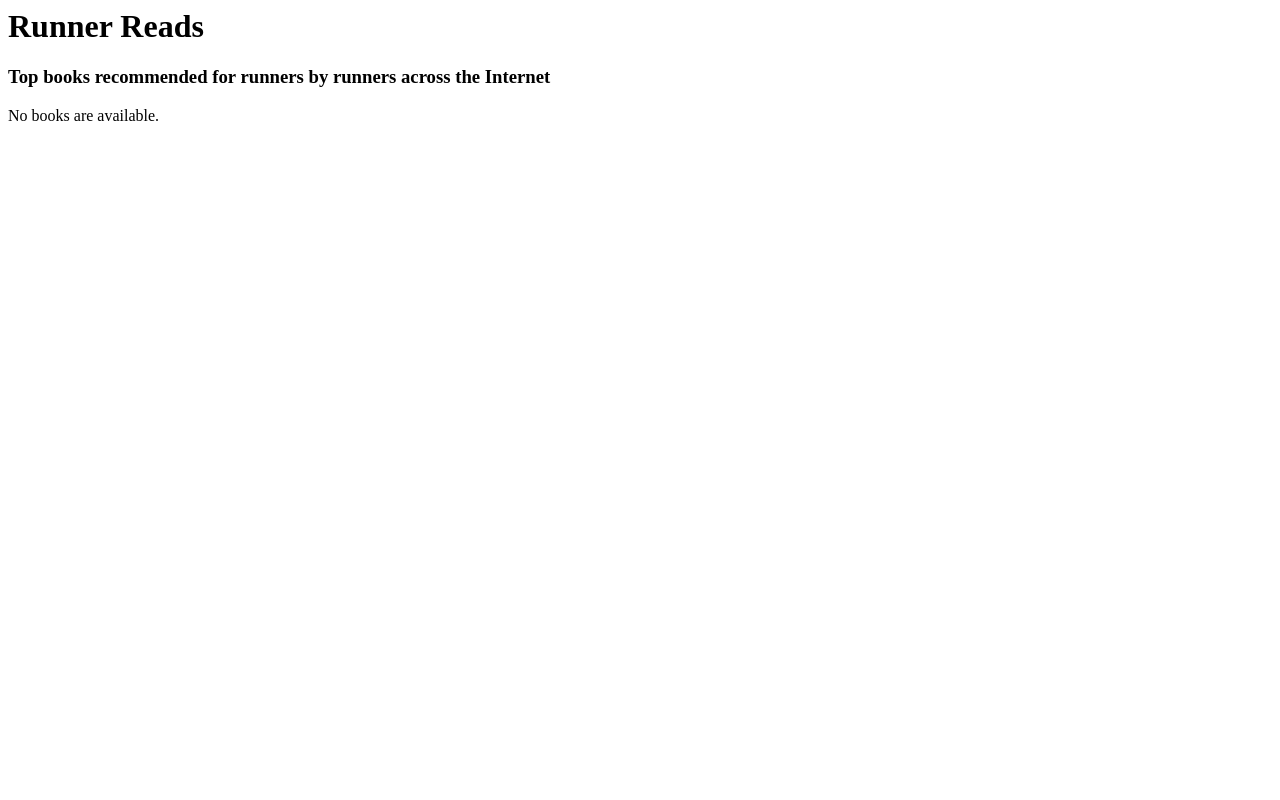
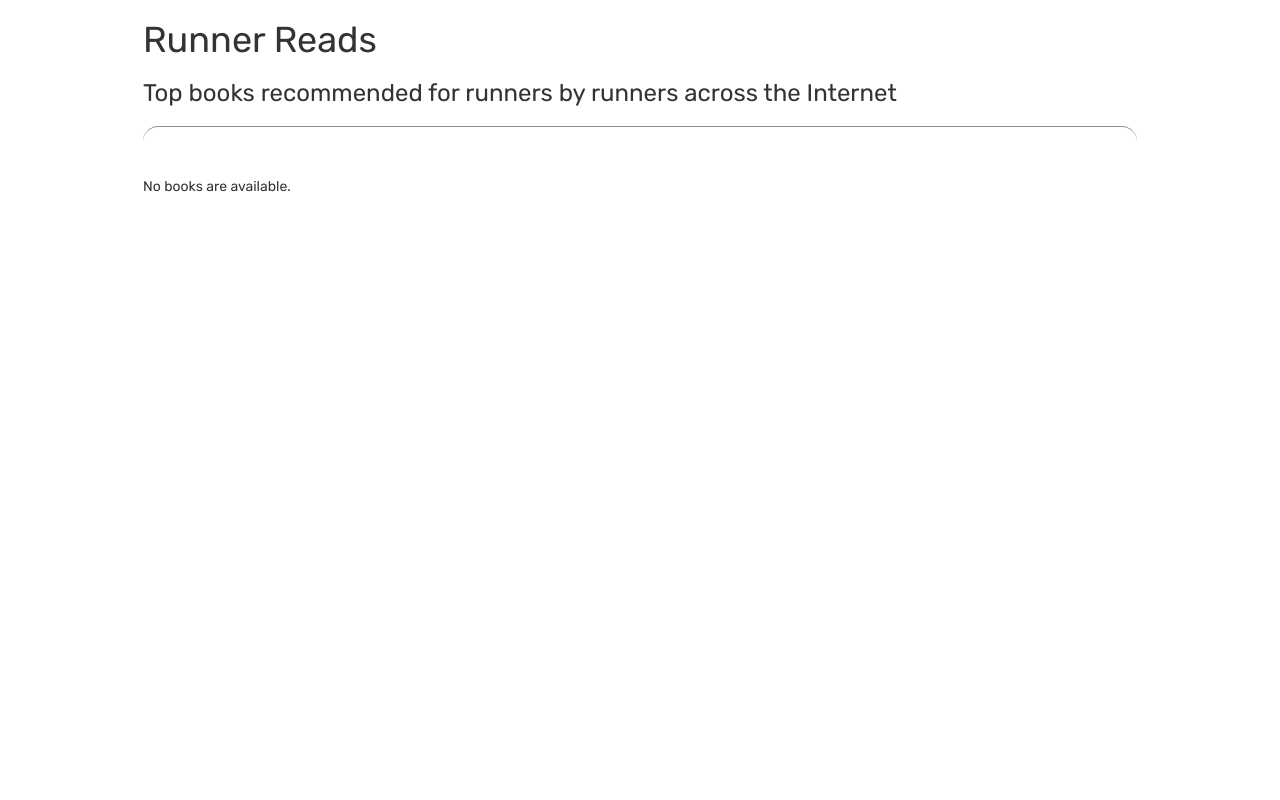
Before and after one commit to mguarascio/runnerreads-com, a Django app: page /reads/ in a window 1280 px wide. Run offline with Django 3.2, Linux system fonts and the light colour scheme; data that the repository does not hold is empty; some libraries are stand-ins or nearby versions.

Commit message:
quick styles and font

```diff
--- a/reads/templates/reads/index.html
+++ b/reads/templates/reads/index.html
@@ -1,7 +1,17 @@
+{% load staticfiles %}
+<head>
+    <link href="https://fonts.googleapis.com/css?family=Rubik" rel="stylesheet">
+    <link rel="stylesheet" href="//maxcdn.bootstrapcdn.com/bootstrap/3.2.0/css/bootstrap.min.css">
+    <link rel="stylesheet" href="//maxcdn.bootstrapcdn.com/bootstrap/3.2.0/css/bootstrap-theme.min.css">
+    <link rel="stylesheet" href="{% static 'css/reads.css' %}">
+</head>
+<body>
+    <div class="container">
         <h1>Runner Reads</h1>
         <h3>Top books recommended for runners by runners across the Internet</h3>
+        <hr class="curved"/>
         {% if latest_book_list %}
-<ul>
+        <ul class="data">
         {% for book in latest_book_list %}
             <li><a href="{% url 'reads:detail' book.id %}">{{ book.title }}</a></li>
         {% endfor %}
@@ -9,3 +19,5 @@
         {% else %}
         <p>No books are available.</p>
         {% endif %}
+    </div>
+</body>
--- /dev/null
+++ b/runnerreads/static/css/reads.css
@@ -0,0 +1,30 @@
+.container {
+    width: 80%
+}
+
+body {
+    font-family: 'Rubik', sans-serif;
+}
+
+ul.data li {
+    list-style-type: none;
+    margin-bottom: 3rem;
+}
+
+hr.curved {
+    height: 30px;
+    border-style: solid;
+    border-color: #8c8b8b;
+    border-width: 1px 0 0 0;
+    border-radius: 20px;
+}
+hr.curved:before {
+    display: block;
+    content: "";
+    height: 30px;
+    margin-top: -31px;
+    border-style: solid;
+    border-color: #8c8b8b;
+    border-width: 0 0 1px 0;
+    border-radius: 20px;
+}
```
Also changed, not shown: reads/templates/reads/detail.html (+12 -1 lines). Lines whose indentation alone changed are shown as unchanged.
